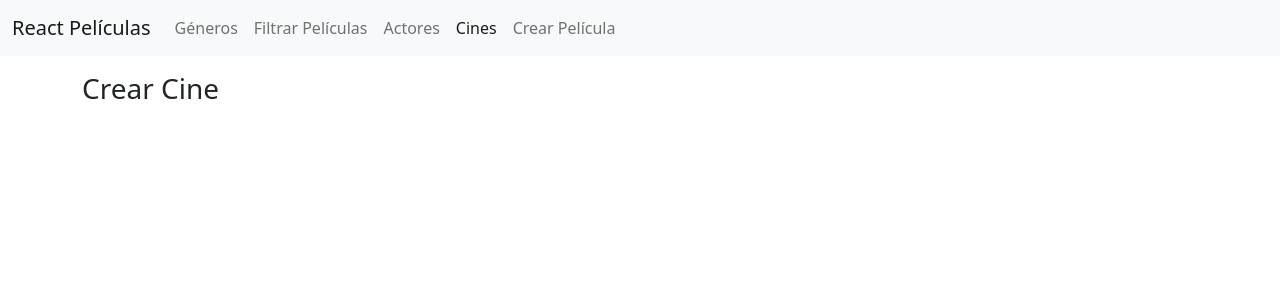
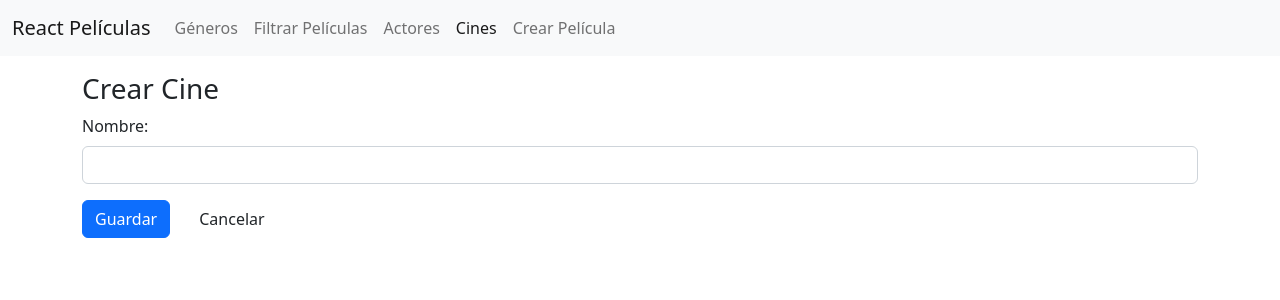
Before and after one commit to xavi-javi/curso-react-aspnetcore5, a React (Create React App) app in the folder peliculas-app/: page /cines/crear in a window 1280 px wide. Shown: the top 300 px of the page. Built offline with nearby package versions, Linux system fonts and the light colour scheme.

Commit message:
82. Formulario de Cines

```diff
--- a/peliculas-app/src/cines/CrearCine.tsx
+++ b/peliculas-app/src/cines/CrearCine.tsx
@@ -1,7 +1,14 @@
+import FormularioCines from "./FormularioCines";
+
 function CrearCine() {
     return (
         <>
             <h3>Crear Cine</h3>
+            <FormularioCines modelo={{nombre: ''}} onSubmit={async values => {
+                    await new Promise(r => setTimeout(r, 3000));
+                    console.log(values)
+                }}
+            />
         </>
     );
 }
--- a/peliculas-app/src/cines/EditarCine.tsx
+++ b/peliculas-app/src/cines/EditarCine.tsx
@@ -1,7 +1,14 @@
+import FormularioCines from "./FormularioCines";
+
 function EditarCine() {
     return (
         <>
             <h3>Editar Cine</h3>
+            <FormularioCines modelo={{nombre: 'Cine Maya'}} onSubmit={async values => {
+                    await new Promise(r => setTimeout(r, 3000));
+                    console.log(values)
+                }}
+            />
         </>
     );
 }
--- /dev/null
+++ b/peliculas-app/src/cines/FormularioCines.tsx
@@ -0,0 +1,31 @@
+import { Form, Formik, FormikHelpers } from "formik";
+import { Link } from "react-router-dom";
+import Button from "../utils/Button";
+import FormGroupText from "../utils/FormGroupText";
+import { cineCreacionDTO } from "./cines.model";
+import * as Yup from "yup";
+
+function FormularioCines(props: FormularioCinesProps) {
+    return (
+        <Formik
+            initialValues={props.modelo}
+            onSubmit={props.onSubmit}
+            validationSchema={Yup.object({ nombre: Yup.string().required('Este campo es requerido').primeraLetraMayuscula()})}
+        >
+            {(formikProps) => (
+                <Form>
+                    <FormGroupText campo="nombre" label="Nombre:" />
+                    <Button type="submit" disabled={formikProps.isSubmitting} >Guardar</Button>
+                    <Link to="/cines" className="btn btn-seconday ms-3">Cancelar</Link>
+                </Form>
+            )}
+        </Formik>
+    )
+}
+
+interface FormularioCinesProps {
+    modelo: cineCreacionDTO;
+    onSubmit(valores: cineCreacionDTO, acciones: FormikHelpers<cineCreacionDTO>): void;
+}
+
+export default FormularioCines;
--- /dev/null
+++ b/peliculas-app/src/cines/cines.model.d.ts
@@ -0,0 +1,3 @@
+export interface cineCreacionDTO {
+    nombre: string;
+}
```
